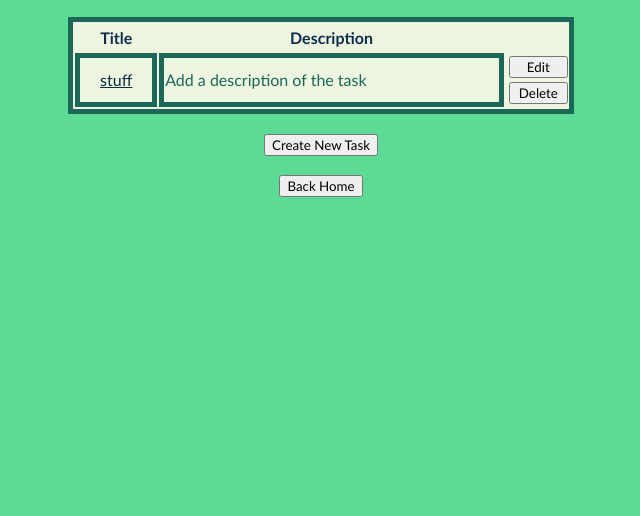
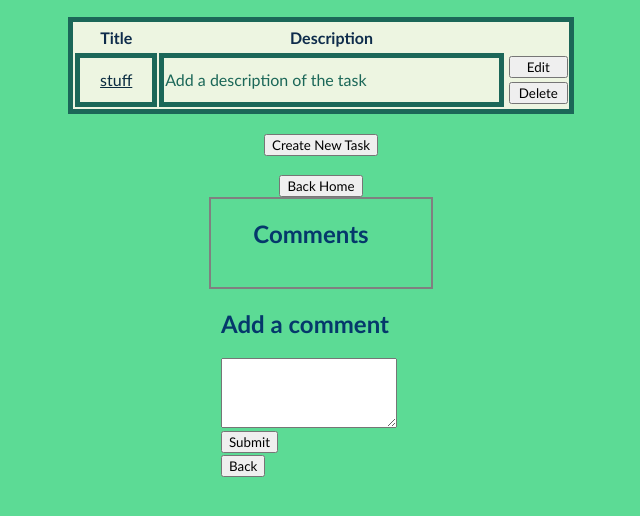
Before and after one commit to michaelslusser/ITIS3155ProjectTracker, a Flask app: page /view_project/1 in a window 1280 px wide. Shown: the part 202-718 px from the top of the page, without its empty margins (319-959 px from the left). Run offline with Flask 3, Linux system fonts and the light colour scheme; a user stored in the database is signed in.

Commit message:
added app route to project comments, but page does not submit comments yet

```diff
--- a/app.py
+++ b/app.py
@@ -187,11 +187,19 @@ def logout():
     return redirect(url_for('index'))
 
 @app.route('/view_project/<project_id>/view_task/<t_id>/comment', methods=['POST'])
-def new_comment(t_id, project_id):
+def task_comment(t_id, project_id):
     if session.get('user'):
         comment_text = request.form['comment']
         create_comment(int(t_id),session['user'], comment_text)
         return redirect(url_for('view_task', project_id=project_id, t_id=t_id))
+    else:
+        return redirect(url_for('login'))
+@app.route('/view_project/<project_id>/comment', methods=['POST'])
+def project_comment(project_id):
+    if session.get('user'):
+        comment_text = request.form['comment']
+        create_comment(int(project_id),session['user'], comment_text)
+        return redirect(url_for('view_project', project_id=project_id))
     else:
         return redirect(url_for('login'))
 
--- a/models.py
+++ b/models.py
@@ -12,6 +12,16 @@ class Project(db.Model):
         self.detail = detail
         self.company_name = company_name
 
+class Project_Comment(db.Model):
+    id = db.Column('id', db.Integer, primary_key = True)
+    project_id = db.Column(db.Integer, db.ForeignKey('project.id'), nullable=False)
+    name = db.Column('name', db.String(100))
+    comment = db.Column('comment', db.String(300))
+
+    def __init__(self, project_id, name, comment):
+        self.project_id = project_id
+        self.name = name
+        self.comment = comment
 # Task model - contains task information for associated project_id
 class Task(db.Model):
     id = db.Column('id', db.Integer, primary_key = True)
@@ -95,6 +105,11 @@ def create_comment(task_id, name, comment):
     db.session.add(comment)
     db.session.commit()
 
+def create_pcomment(project_id, name, comment):
+    comment = Comment(project_id, name, comment)
+    db.session.add(comment)
+    db.session.commit()
+
 def create_user(username, email, password, theme):
     user = User(username, email, password, theme)
     db.session.add(user)
--- a/templates/view_project.html
+++ b/templates/view_project.html
@@ -73,7 +73,24 @@
             </div>
 
         </div>
-
+        <div class="commentsBox">
+            <h2>Comments</h2>
+            {% for comment in project_comments %}
+            <h4><ul>{{ comment.name }}: {{ comment.comment }}</ul></h4>
+            {% endfor %}
+        </div>
+        <form action="{{ url_for('project_comment', project_id=project.id) }}" method="post">
+            <div>
+                <h2 class="title">Add a comment</h2>
+                <textarea name="comment" rows="4" cols="0"></textarea>
+                <input type="submit" value="Submit">
+            </div>
+        </form>
+        <form action="{{ url_for('get_project', project_id=project.id)}}" method = "get">
+            <div>
+                <input type="submit" value="Back">
+            </div>
+        </form>
     </body>
 
 </html>
```
